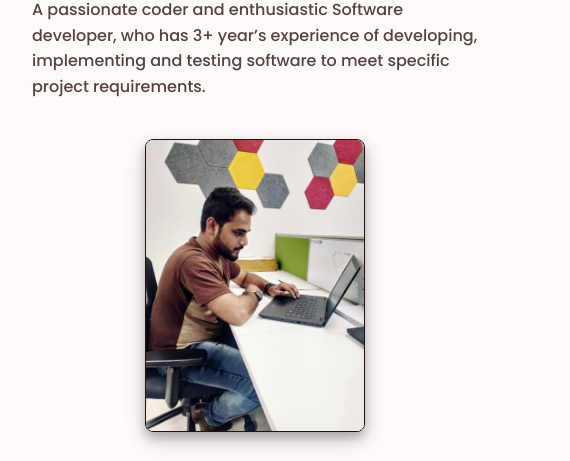
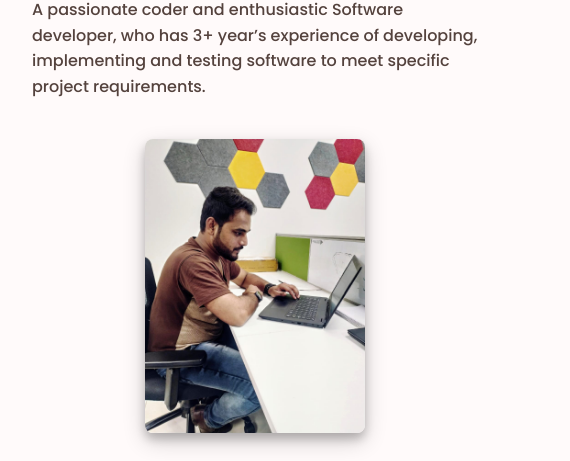
Before and after one commit to mahesh-puri/full-stack-dev, a plain HTML site: page index.html in a window 1280 px wide. Shown: the part 959-1420 px from the top of the page, 308-878 px from the left. Drawn offline with nearby package versions, Linux system fonts and the light colour scheme.

```diff
--- a/assets/css/styles.css
+++ b/assets/css/styles.css
@@ -329,7 +329,7 @@
 
 .about__img {
   width: 150px;
-  border: var(--first-color-darken) solid 1px;
+  /* border: var(--first-color-darken) solid 1px; */
   box-shadow: 0 6px 10px 0 rgba(0, 0, 0, 0.2), 0 8px 22px 0 rgba(0, 0, 0, 0.19);
   border-radius: 0.5rem;
   margin: 0 auto;
```
